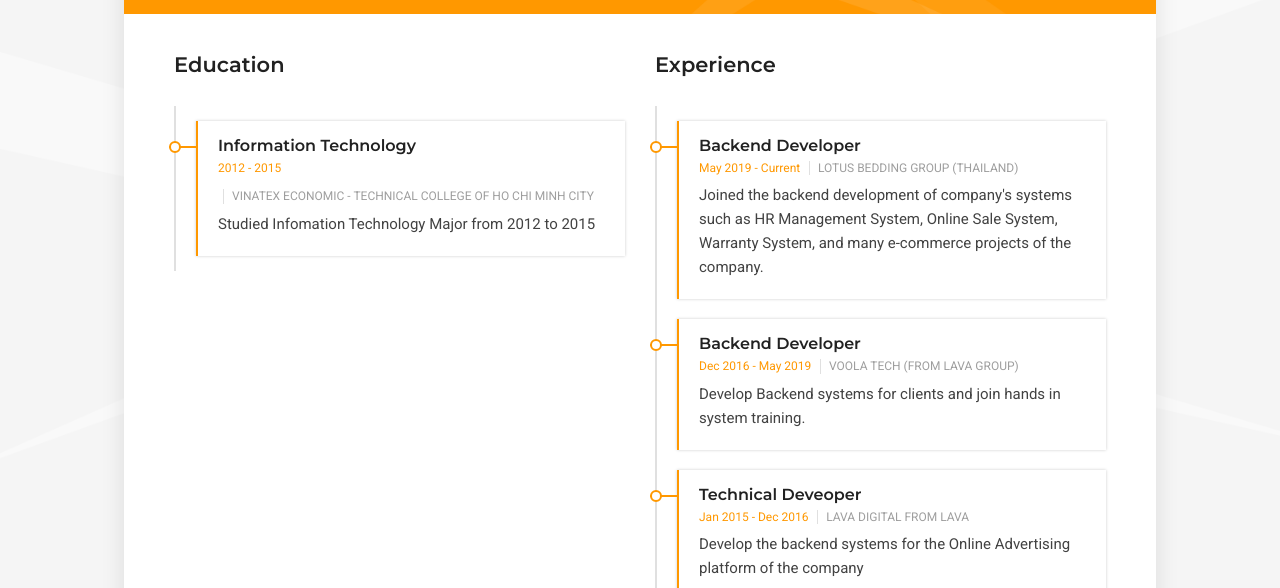
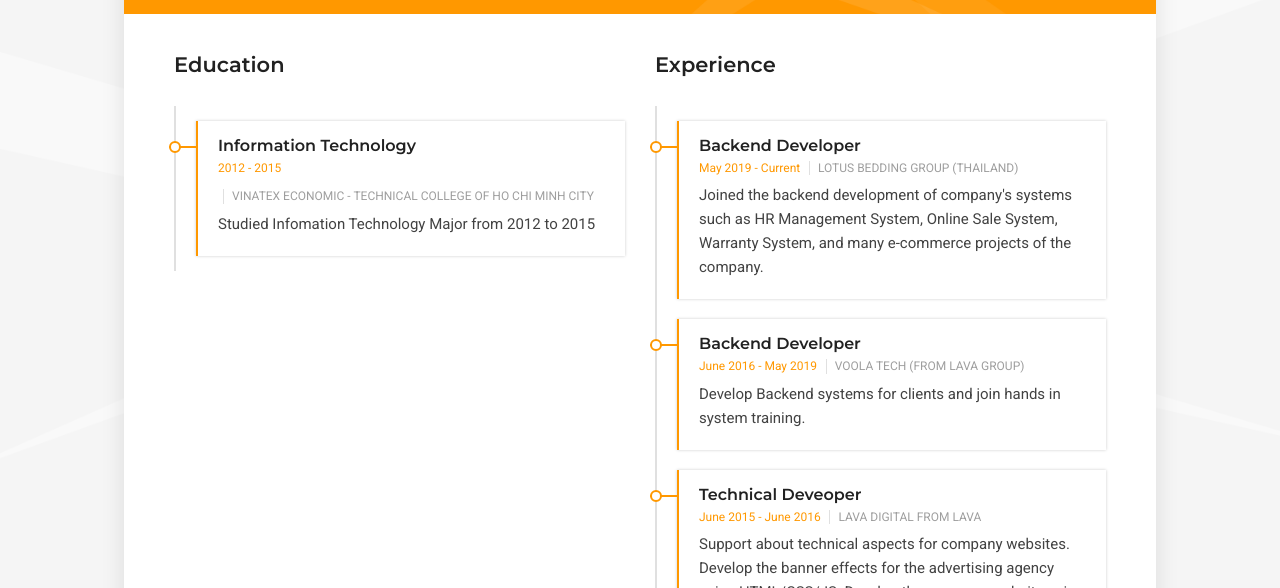
Before and after one commit to vanquyet94/vanquyet94.github.io, a plain HTML site: page resume/index.html in a window 1280 px wide. Both pictures are taken after a click on the link "Resume". Shown: the part 212-800 px from the top of the page. Drawn offline with Linux system fonts and the light colour scheme; some packages are replaced by stand-ins of ours.

Commit message:
Update index.html

```diff
--- a/resume/index.html
+++ b/resume/index.html
@@ -199,7 +199,7 @@
                           <!-- Experience 1 -->
                           <div class="timeline-item">
                             <h4 class="item-title">Backend Developer</h4>
-                            <span class="item-period">Dec 2016 - May 2019</span>
+                            <span class="item-period">June 2016 - May 2019</span>
                             <span class="item-small">VOOLA TECH (FROM LAVA GROUP)</span>
                             <p class="item-description">Develop Backend systems for clients and join hands in system training. </p>
                           </div>
@@ -208,16 +208,16 @@
                           <!-- Experience 2 -->
                           <div class="timeline-item">
                             <h4 class="item-title">Technical Deveoper</h4>
-                            <span class="item-period">Jan 2015 - Dec 2016</span>
+                            <span class="item-period">June 2015 - June 2016</span>
                             <span class="item-small">LAVA DIGITAL FROM LAVA </span>
-                            <p class="item-description">Develop the backend systems for the Online Advertising platform of the company</p>
+                            <p class="item-description">Support about technical aspects for company websites. Develop the banner effects for the advertising agency using HTML/CSS/JS. Develop the company website using Wordpress.  Develop the backend system for online advertising platform.</p>
                           </div>
                           <!-- / Experience 2 -->
 
                           <!-- Experience 3 -->
                           <div class="timeline-item">
                             <h4 class="item-title">System Admin</h4>
-                            <span class="item-period">May 2015 - Dec 2015</span>
+                            <span class="item-period">Jan 2015 - June 2015</span>
                             <span class="item-small">VINAHOST CO. LTD</span>
                             <p class="item-description">Research, integration and deploy the hosting server system. In addition, take part in the customer service system</p>
                           </div>
```
